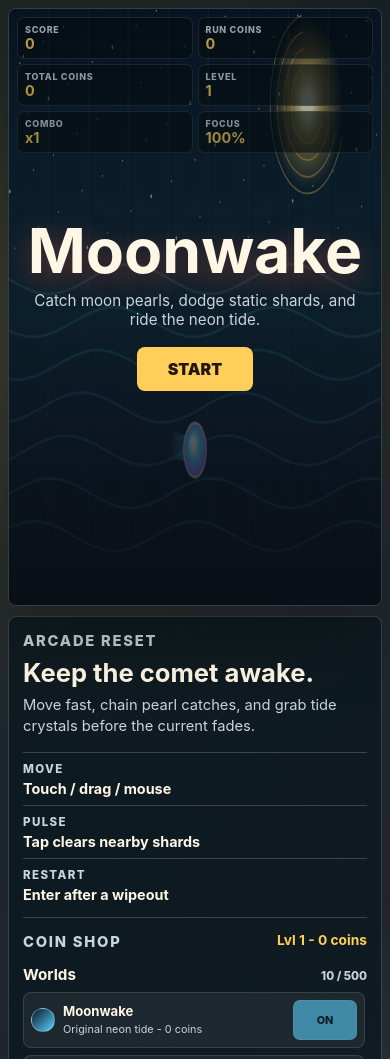
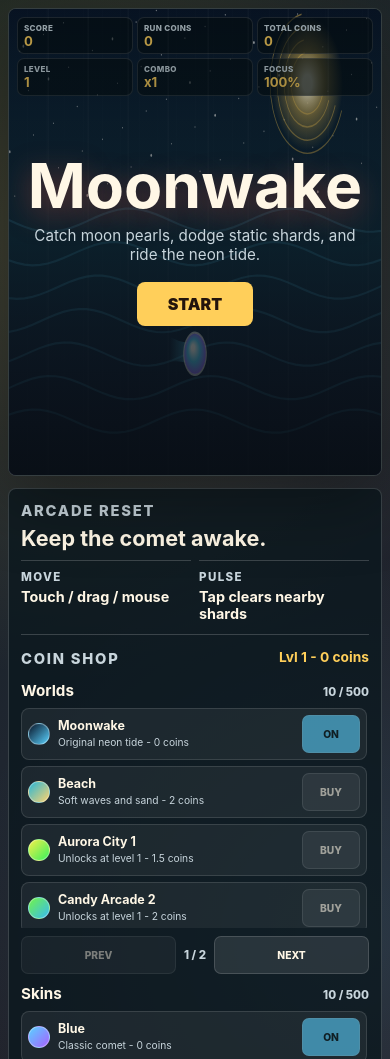
Before and after one commit to vikramgorla/vedikas-monwake, a plain HTML site: page index.html in a window 390 px wide. Shown: the top 1059 px of the page. Drawn offline with Linux system fonts and the light colour scheme.

Commit message:
Improve mobile layout spacing

```diff
--- a/styles.css
+++ b/styles.css
@@ -339,20 +339,20 @@ dd {
   }
 
   .shell {
-    gap: 10px;
+    gap: 12px;
   }
 
   .game-wrap {
-    aspect-ratio: 10 / 16;
+    aspect-ratio: 4 / 5;
     border-radius: 8px;
     min-height: 0;
-    max-height: 82dvh;
+    max-height: 68dvh;
     width: 100%;
   }
 
   .hud {
-    gap: 5px;
-    grid-template-columns: repeat(2, minmax(0, 1fr));
+    gap: 4px;
+    grid-template-columns: repeat(3, minmax(0, 1fr));
     left: 8px;
     right: 8px;
     top: 8px;
@@ -360,19 +360,19 @@ dd {
 
   .hud div {
     border-radius: 7px;
-    padding: 6px 7px;
+    padding: 5px 6px;
   }
 
   .hud span {
-    font-size: 0.56rem;
-    letter-spacing: 0.08em;
+    font-size: 0.5rem;
+    letter-spacing: 0.04em;
     overflow: hidden;
     text-overflow: ellipsis;
     white-space: nowrap;
   }
 
   .hud strong {
-    font-size: 0.9rem;
+    font-size: 0.82rem;
     margin-top: 1px;
   }
 
@@ -395,13 +395,13 @@ dd {
   }
 
   .panel {
-    gap: 14px;
-    padding: 14px;
+    gap: 12px;
+    padding: 12px;
   }
 
   .panel h2 {
-    font-size: 1.6rem;
-    margin: 8px 0 10px;
+    font-size: 1.35rem;
+    margin: 6px 0 0;
   }
 
   .panel p {
@@ -409,9 +409,14 @@ dd {
     line-height: 1.45;
   }
 
+  .panel > div:first-child > p:not(.eyebrow),
+  .stats div:nth-child(3) {
+    display: none;
+  }
+
   .stats {
     gap: 8px;
-    grid-template-columns: 1fr;
+    grid-template-columns: repeat(2, minmax(0, 1fr));
   }
 
   .stats div {
@@ -423,7 +428,7 @@ dd {
   }
 
   .shop {
-    gap: 12px;
+    gap: 10px;
   }
 
   .shop-head {
@@ -437,35 +442,35 @@ dd {
   }
 
   .shop-grid {
-    gap: 7px;
-    max-height: 310px;
+    gap: 6px;
+    max-height: 220px;
     overflow: auto;
     padding-right: 2px;
   }
 
   .shop-item {
-    grid-template-columns: 24px minmax(0, 1fr) 64px;
-    padding: 7px;
+    grid-template-columns: 22px minmax(0, 1fr) 58px;
+    padding: 6px;
   }
 
   .swatch {
-    height: 24px;
-    width: 24px;
+    height: 22px;
+    width: 22px;
   }
 
   .shop-item b {
-    font-size: 0.82rem;
+    font-size: 0.78rem;
   }
 
   .shop-item small {
-    font-size: 0.68rem;
+    font-size: 0.64rem;
   }
 
   .shop-item button,
   .shop-pager button {
-    font-size: 0.68rem;
-    min-height: 40px;
-    padding: 7px;
+    font-size: 0.64rem;
+    min-height: 38px;
+    padding: 6px;
   }
 
   .shop-pager {
```
